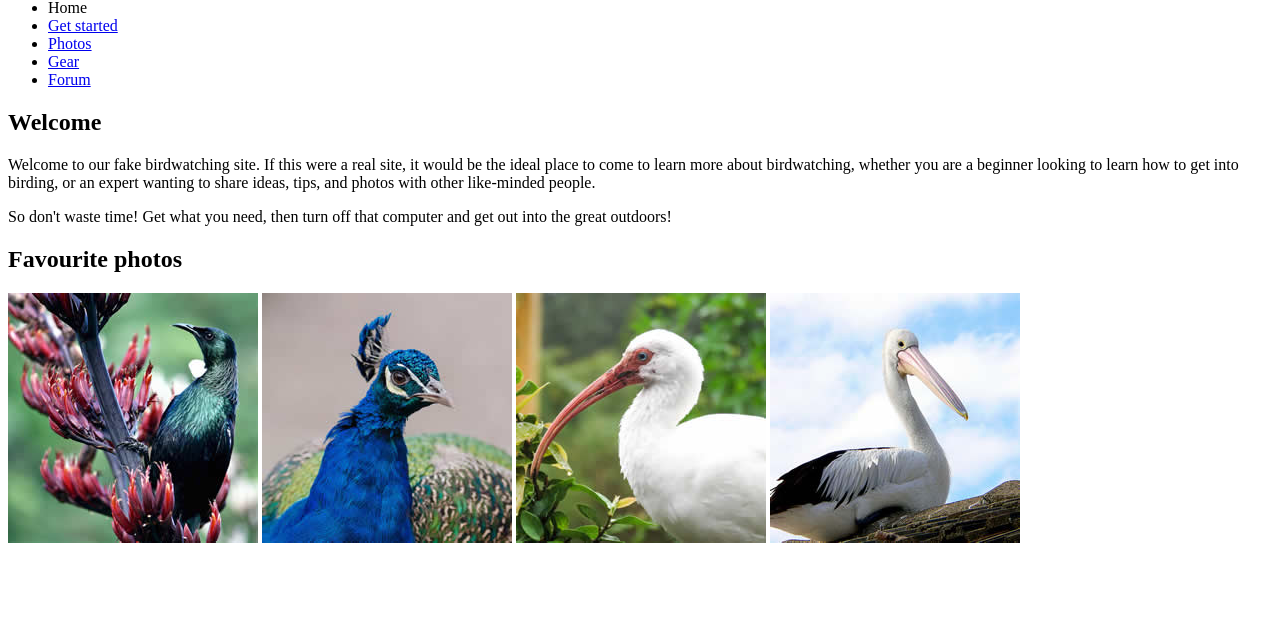
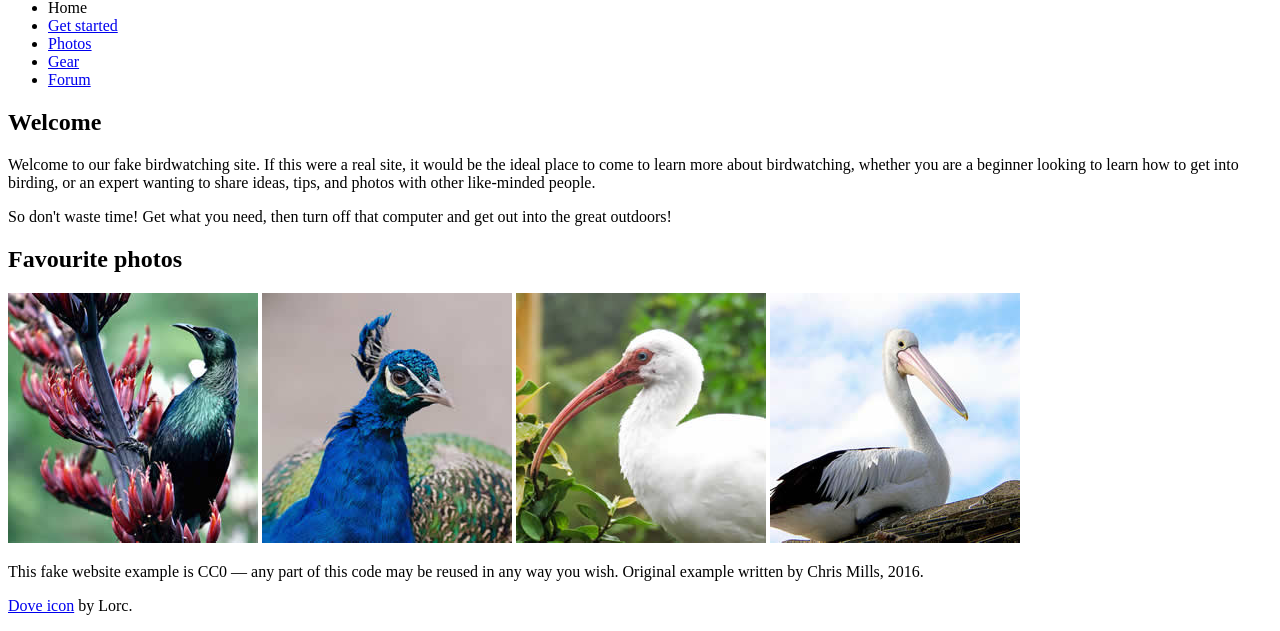
Before and after one commit to Parash-tech/Parash-tech.github.io, a plain HTML site: page lab1/part 2/index.html in a window 1280 px wide. Shown: the part 613-1244 px from the top of the page. Before the commit the page ends 1168 px from the top, so only its background shows below. Drawn offline with Linux system fonts and the light colour scheme; files whose address does not match are found by name.

Commit message:
commit for css
changing colour of the background

```diff
--- a/lab1/part 2/assets/style.css
+++ b/lab1/part 2/assets/style.css
@@ -57,7 +57,7 @@ header {
 }
 
 body > * {
-  background-color: red;
+  background-color:grey;
   padding: 1%;
 }
 
--- a/lab1/part 2/index.html
+++ b/lab1/part 2/index.html
@@ -44,3 +44,9 @@
   <a href="./images/favorite-3.jpg"><img src="./images/favorite-3_th.jpg" alt="Top half of a large bird with white plumage, very long curved narrow light colored break, links to larger version of the image"></a>
   <a href="./images/favorite-4.jpg"><img src="./images/favorite-4_th.jpg" alt="Large bird, mostly white plumage with black plumage on back and rear, long straight white beak, links to larger version of the image"></a>
 </aside>
+ <footer>
+  <p>This fake website example is CC0 — any part of this code may be reused in any way you wish. Original example written by Chris Mills, 2016.</p>
+  <p><a href="http://game-icons.net/lorc/originals/dove.html">Dove icon</a> by Lorc.</p>
+</footer>
+</body>
+</html>
```
